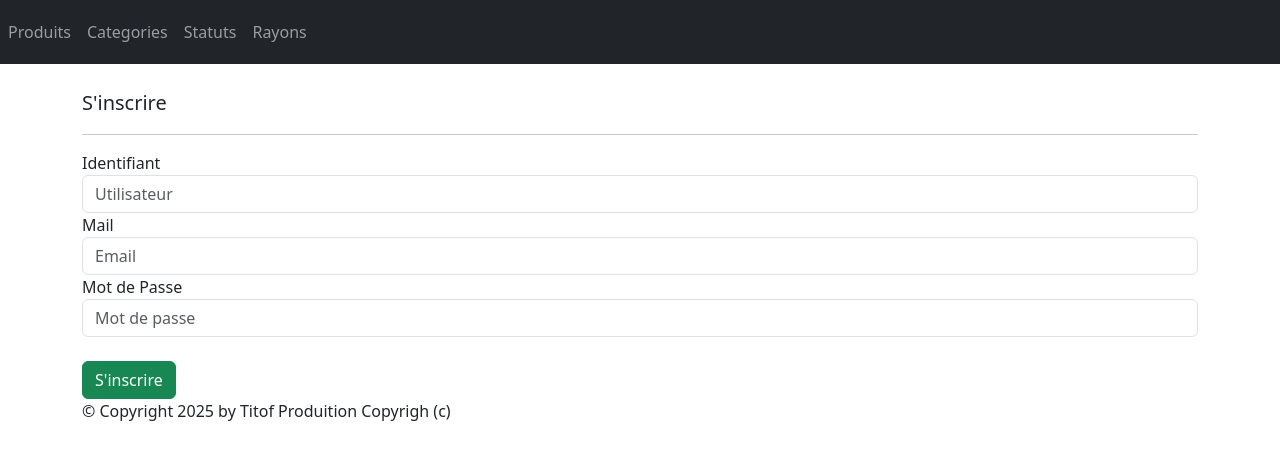
After one commit to valentin-hun/prog_avancee_td, a Django app: page /monApp/register/ in a window 1280 px wide. The commit adds this page. Shown: the top 460 px of the page. Run offline with Django 5.2, Linux system fonts and the light colour scheme; some libraries are stand-ins or nearby versions.

Commit message:
ajout connexion deconnexion

```diff
--- a/monApp/templates/monApp/base.html
+++ b/monApp/templates/monApp/base.html
@@ -30,6 +30,18 @@
                 </li>
             </ul>
         </div>
+        {% if user.is_authenticated %}
+            <li class="nav-item">
+            <a class="nav-link" href="{% url 'logout' %}">Déconnexion</a>
+            </li>
+        {%else%}
+            <li class="nav-item">
+            <a class="nav-link" href="{% url 'login' %}">Connexion</a>
+            </li>
+            <li class="nav-item">
+            <a class="nav-link" href="{% url 'register' %}">Inscription</a>
+            </li>
+        {%endif%}
     </nav >
     {% block menu %}{% endblock %}
     {% endblock %}
--- /dev/null
+++ b/monApp/templates/monApp/page_register.html
@@ -0,0 +1,19 @@
+{% extends 'monApp/base.html' %}
+{% block contenu %}
+    <div class="align-center">
+        <p class="lead mb-3 ml-0">S'inscrire</p>
+        <hr/>
+        <form method="POST" action="{% url 'register' %}" autocomplete='off'>
+            {% csrf_token %}
+            <div class="form-group mb-3">
+                <label>Identifiant</label>
+                <input class="form-control" type="text" name="username" placeholder="Utilisateur">
+                <label>Mail</label>
+                <input class="form-control" type="mail" name="mail" placeholder="Email">
+                <label>Mot de Passe</label>
+                <input class="form-control" type="password" name="password" placeholder="Mot de passe">
+            </div>
+            <button type="submit" class="btn btn-success mt-2">S'inscrire</button>
+        </form>
+    </div>
+{% endblock %}
--- a/monApp/urls.py
+++ b/monApp/urls.py
@@ -10,5 +10,8 @@ urlpatterns = [
     path("produit/<pk>/",views.ProduitDetailView.as_view(), name="dtl_prdt"),
     path('categories/',views.CategorieListView.as_view(), name='lst_cats'),
     path('statuts/',views.StatuListView.as_view(), name='lst_stats'),
-    path('rayons/',views.RayonListView.as_view(), name='lst_rayons')
+    path('rayons/',views.RayonListView.as_view(), name='lst_rayons'),
+    path('login/', views.ConnectView.as_view(), name='login'),
+    path('register/', views.RegisterView.as_view(), name='register'),
+    path('logout/', views.DisconnectView.as_view(), name='logout')
 ]
--- a/monApp/views.py
+++ b/monApp/views.py
@@ -2,6 +2,8 @@ from django.shortcuts import render
 from django.http import HttpResponse, Http404
 from monApp.models import *
 from django.contrib.auth.models import User
+from django.contrib.auth.views import LoginView, LogoutView
+from django.contrib.auth import authenticate, login, logout
 from django.views.generic import *
 
 
@@ -96,6 +98,39 @@ class RayonListView(ListView):
         context['titremenu'] = "Liste des rayons"
         return context
 
+class ConnectView(LoginView):
+    template_name = 'monApp/page_login.html'
+    def post(self, request, **kwargs):
+        lgn = request.POST.get('username', False)
+        pswrd = request.POST.get('password', False)
+        user = authenticate(username=lgn, password=pswrd)
+        if user is not None and user.is_active:
+            login(request, user)
+            return render(request, 'monApp/page_home.html', {'param': lgn, 'message': "You're connected"})
+        else:
+            return render(request, 'monApp/page_register.html')
+
+class RegisterView(TemplateView):
+    template_name = 'monApp/page_register.html'
+
+    def post(self, request, **kwargs):
+        username = request.POST.get('username', False)
+        mail = request.POST.get('mail', False)
+        password = request.POST.get('password', False)
+        user = User.objects.create_user(username, mail, password)
+        user.save()
+        if user is not None and user.is_active:
+            return render(request, 'monApp/page_login.html')
+        else:
+            return render(request, 'monApp/page_register.html')
+
+class DisconnectView(TemplateView):
+    template_name = 'monApp/page_logout.html'
+
+    def get(self, request, **kwargs):
+        logout(request)
+        return render(request, self.template_name)
+
 # Create your views here.
 
 def ListCategories(request):
```
Also changed, not shown: monApp/templates/monApp/page_login.html (added, +17 -0 lines), monApp/templates/monApp/page_logout.html (added, +13 -0 lines), db.sqlite3.
